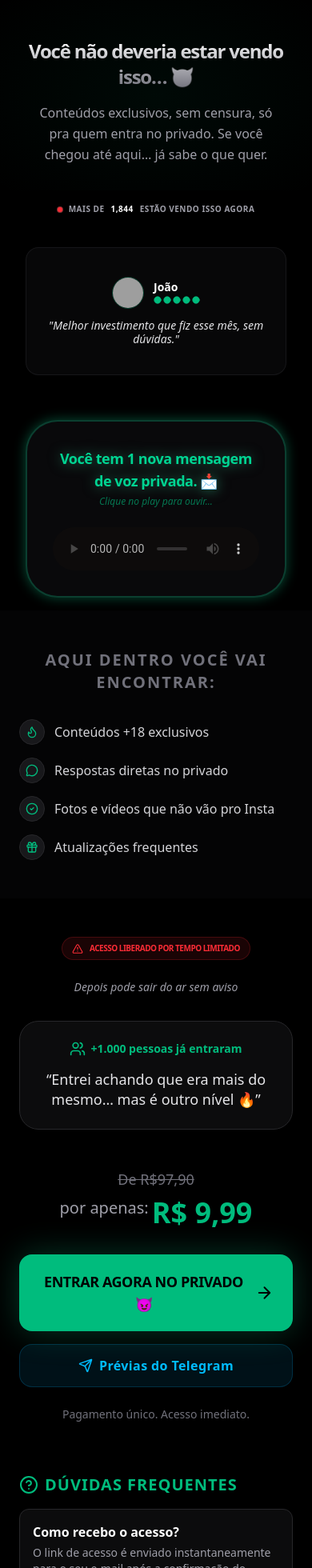
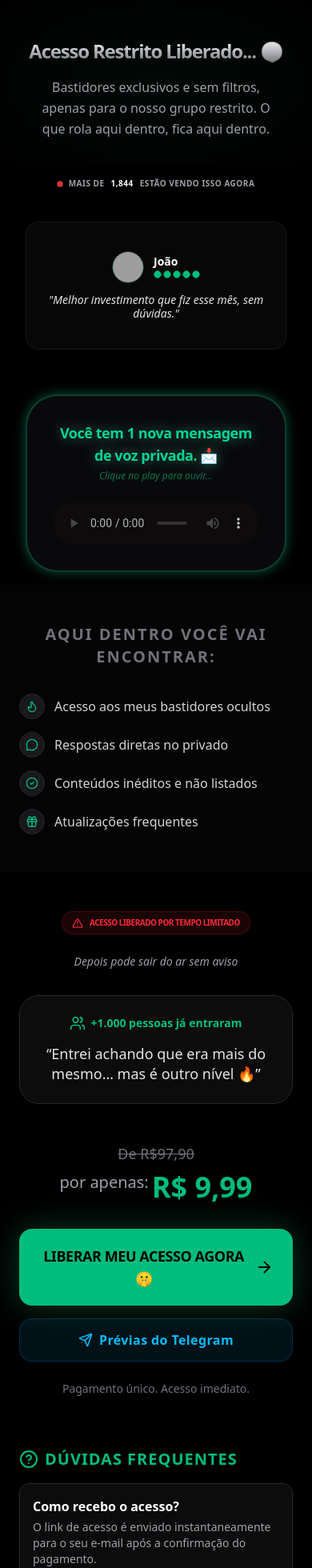
Before and after one commit to mulleroliveiracom-prog/Elza-, a React (Vite) app: page / in a window 390 px wide. Shown: the top 1960 px of the page at 80% size. Built offline with nearby package versions, Linux system fonts and the light colour scheme; grey boxes are pictures that could not be loaded.

Commit message:
feat: update landing page copy for better engagement
Refined messaging to improve conversion by emphasizing exclusivity and privacy.

```diff
--- a/src/App.tsx
+++ b/src/App.tsx
@@ -262,10 +262,10 @@ export default function App() {
             transition={{ duration: 0.6 }}
           >
             <h1 className="text-2xl sm:text-4xl md:text-6xl font-black tracking-tighter mb-4 sm:mb-6 bg-gradient-to-b from-white to-zinc-500 bg-clip-text text-transparent px-2 sm:px-4">
-              Você não deveria estar vendo isso… 😈
+              Acesso Restrito Liberado... 🤫
             </h1>
             <p className="text-base sm:text-xl md:text-2xl text-zinc-400 font-medium max-w-2xl mx-auto leading-relaxed px-4 sm:px-6">
-              Conteúdos exclusivos, sem censura, só pra quem entra no privado. Se você chegou até aqui… já sabe o que quer.
+              Bastidores exclusivos e sem filtros, apenas para o nosso grupo restrito. O que rola aqui dentro, fica aqui dentro.
             </p>
           </motion.div>
         </div>
@@ -281,9 +281,9 @@ export default function App() {
             Aqui dentro você vai encontrar:
           </h2>
           <div className="grid grid-cols-1 gap-4 sm:gap-6">
-            <Benefit icon={Flame} text="Conteúdos +18 exclusivos" />
+            <Benefit icon={Flame} text="Acesso aos meus bastidores ocultos" />
             <Benefit icon={MessageCircle} text="Respostas diretas no privado" />
-            <Benefit icon={CheckCircle2} text="Fotos e vídeos que não vão pro Insta" />
+            <Benefit icon={CheckCircle2} text="Conteúdos inéditos e não listados" />
             <Benefit icon={Gift} text="Atualizações frequentes" />
           </div>
         </div>
@@ -325,31 +325,35 @@ export default function App() {
               </div>
             </div>
 
-            <motion.a
-              href="https://paylume.fans/c/elza"
+            <motion.button
+              onClick={() => {
+                const target = atob("aHR0cHM6Ly9wYXlsdW1lLmZhbnMvYy9lbHph");
+                window.location.href = target;
+              }}
               whileHover={{ scale: 1.02 }}
               whileTap={{ scale: 0.98 }}
-              className="group relative inline-flex items-center justify-center w-full py-5 sm:py-6 px-6 sm:px-8 rounded-2xl bg-emerald-500 text-black font-black text-lg sm:text-xl tracking-tight overflow-hidden transition-all hover:bg-emerald-400 shadow-[0_0_40px_rgba(16,185,129,0.3)]"
+              className="group relative inline-flex items-center justify-center w-full py-5 sm:py-6 px-6 sm:px-8 rounded-2xl bg-emerald-500 text-black font-black text-lg sm:text-xl tracking-tight overflow-hidden transition-all hover:bg-emerald-400 shadow-[0_0_40px_rgba(16,185,129,0.3)] cursor-pointer"
             >
               <span className="relative z-10 flex items-center gap-2">
-                ENTRAR AGORA NO PRIVADO 😈
+                LIBERAR MEU ACESSO AGORA 🤫
                 <ArrowRight className="transition-transform group-hover:translate-x-1" />
               </span>
-            </motion.a>
+            </motion.button>
 
-            <motion.a
-              href="https://t.me/Julia38bot"
-              target="_blank"
-              rel="noopener noreferrer"
+            <motion.button
+              onClick={() => {
+                const target = atob("aHR0cHM6Ly90Lm1lL0p1bGlhMzhib3Q=");
+                window.open(target, '_blank', 'noopener,noreferrer');
+              }}
               whileHover={{ scale: 1.02 }}
               whileTap={{ scale: 0.98 }}
-              className="mt-4 inline-flex items-center justify-center w-full py-3.5 px-6 rounded-2xl bg-sky-500/10 border border-sky-500/20 text-sky-400 hover:bg-sky-500/20 font-bold text-base tracking-wide transition-all"
+              className="mt-4 inline-flex items-center justify-center w-full py-3.5 px-6 rounded-2xl bg-sky-500/10 border border-sky-500/20 text-sky-400 hover:bg-sky-500/20 font-bold text-base tracking-wide transition-all cursor-pointer"
             >
               <span className="flex items-center gap-2">
                 <Send size={18} />
                 Prévias do Telegram
               </span>
-            </motion.a>
+            </motion.button>
 
             <p className="mt-6 text-zinc-500 text-sm">
               Pagamento único. Acesso imediato.
```
